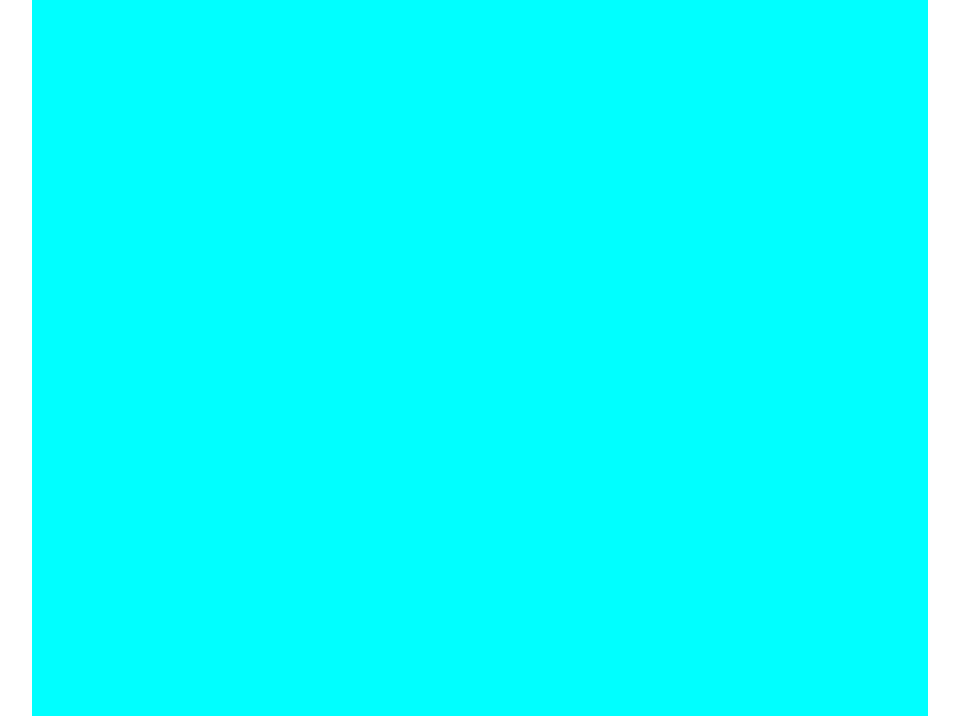
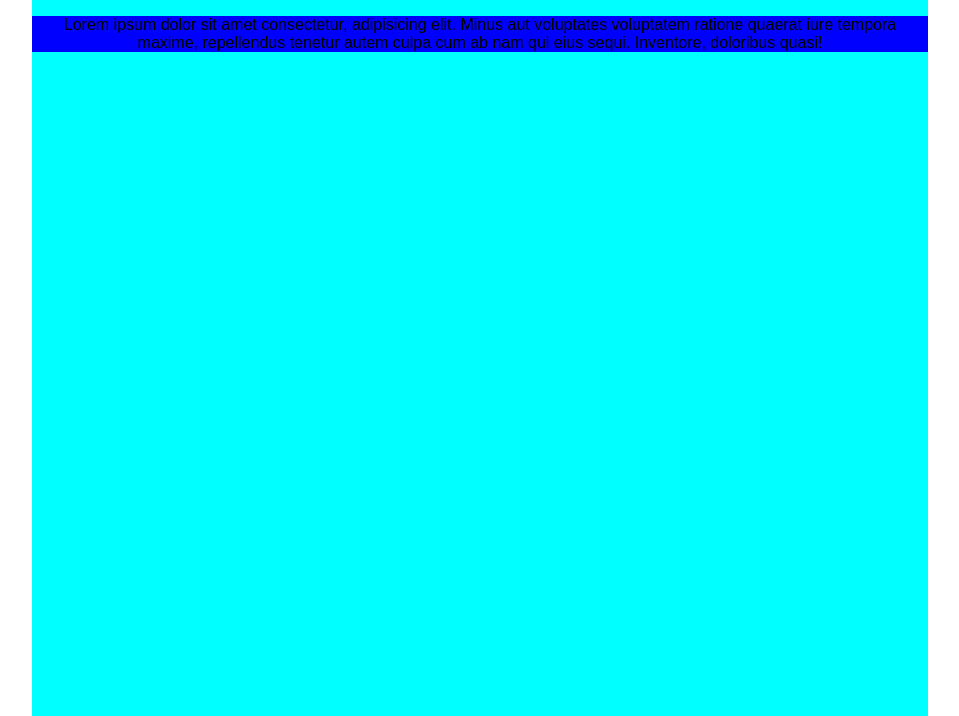
Before and after one commit to pierluigicarrieri/html-css-float-cards, a plain HTML site: page index.html in a window 1280 px wide. Shown: the part 84-800 px from the top of the page, without its empty margins (160-1119 px from the left). Drawn offline with Linux system fonts and the light colour scheme.

Commit message:
paragraph done

```diff
--- a/index.html
+++ b/index.html
@@ -17,7 +17,11 @@
 
         </header>
 
-        <main></main>
+        <main>
+
+            <p>Lorem ipsum dolor sit amet consectetur, adipisicing elit. Minus aut voluptates voluptatem ratione quaerat iure tempora maxime, repellendus tenetur autem culpa cum ab nam qui eius sequi. Inventore, doloribus quasi!</p>
+
+        </main>
 
     </div>
 
--- a/style/style.css
+++ b/style/style.css
@@ -19,3 +19,8 @@ h1 {
     text-align: center;
     color: rgba(229,49,112,255);
 }
+
+#main_container p:first-of-type {
+    text-align: center;
+    background-color: blue;
+}
```
